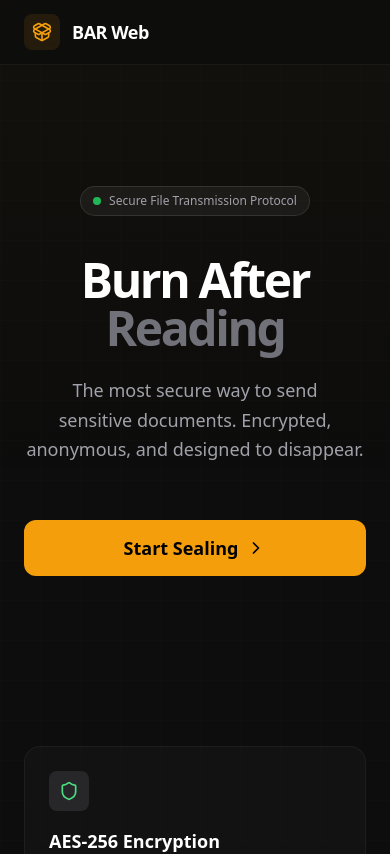
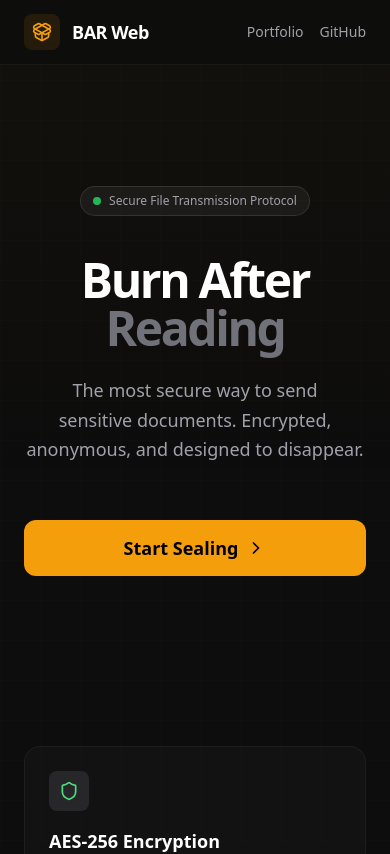
Before and after one commit to Mrtracker-new/BAR_RYY, a React (Vite) app in the folder frontend/: page / in a window 390 px wide. Shown: the top 854 px of the page. Built offline with nearby package versions, Linux system fonts and the light colour scheme; no server answers.

Commit message:
LandingPage: Added Portfolio link and updated GitHub URL, now mobile friendly!

```diff
--- a/frontend/src/components/LandingPage.jsx
+++ b/frontend/src/components/LandingPage.jsx
@@ -70,7 +70,8 @@
             <span className="text-lg sm:text-xl font-bold tracking-tight text-white">BAR Web</span>
           </div>
           <div className="flex items-center space-x-4">
-            <a href="https://github.com/Mrtracker-new" target="_blank" rel="noreferrer" className="hidden sm:inline-block text-sm text-zinc-400 hover:text-white transition-colors">GitHub</a>
+            <a href="https://rolan-rnr.netlify.app" target="_blank" rel="noreferrer" className="text-sm text-zinc-400 hover:text-white transition-colors">Portfolio</a>
+            <a href="https://github.com/Mrtracker-new/BAR_RYY" target="_blank" rel="noreferrer" className="text-sm text-zinc-400 hover:text-white transition-colors">GitHub</a>
           </div>
         </div>
       </nav>
@@ -142,7 +143,7 @@
         </div>
 
       </main>
-    </div>
+    </div >
   );
 };
 
```
